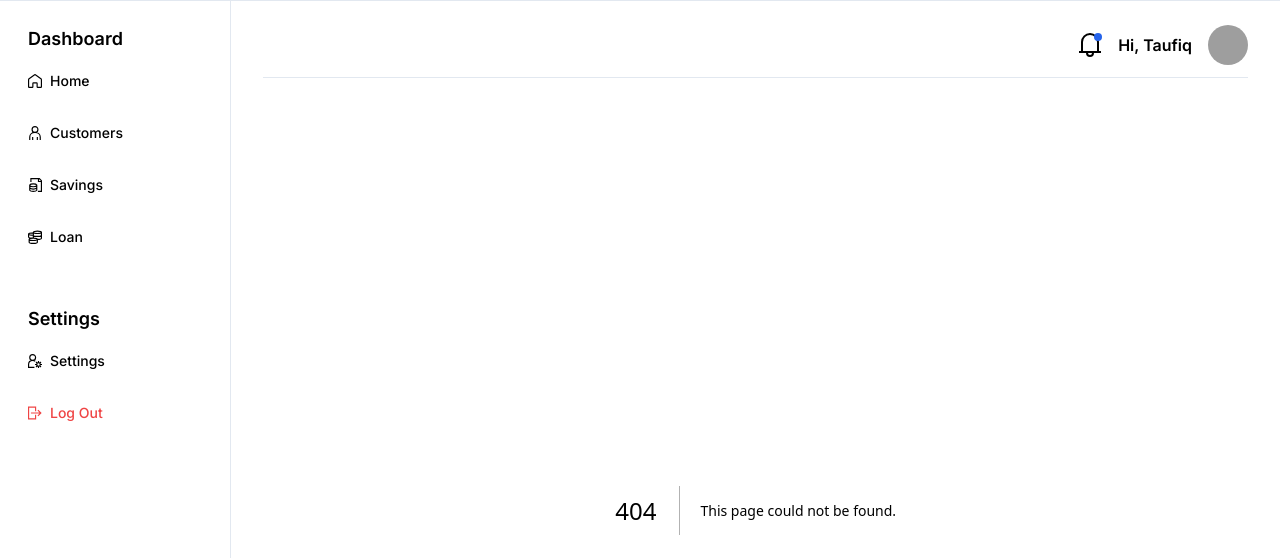
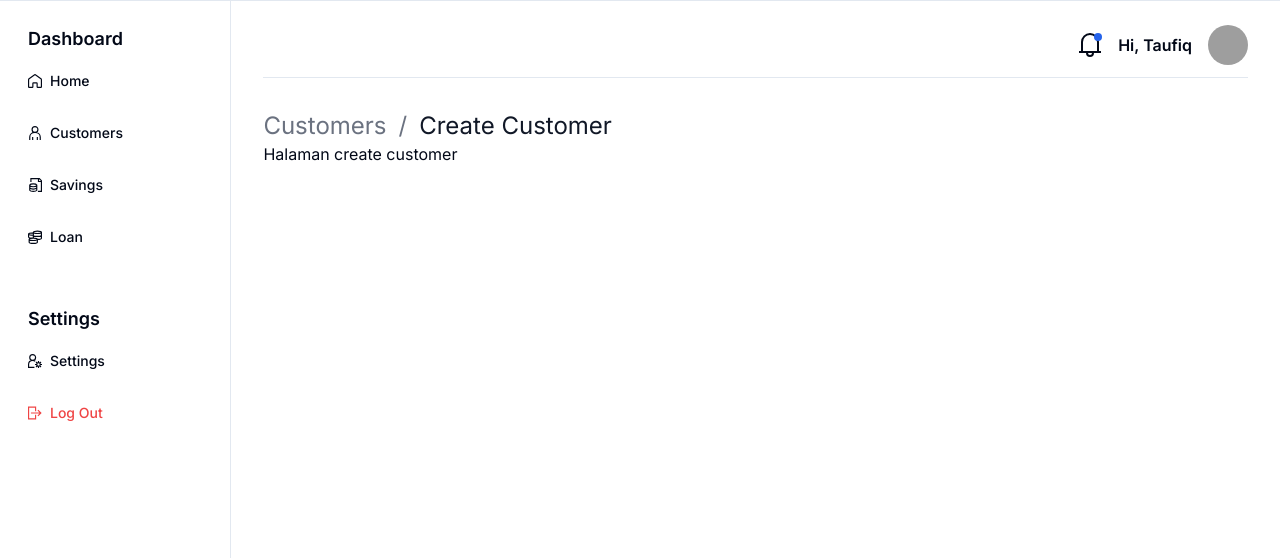
Before and after one commit to 3ramayana/koperasi-app, a Next.js app: page /customers/create in a window 1280 px wide. Before the commit this address had no page. Shown: the top 558 px of the page. Built offline with nearby package versions, Linux system fonts and the light colour scheme; grey boxes are pictures that could not be loaded.

Commit message:
breadcums create customer

```diff
--- /dev/null
+++ b/src/app/customers/create/page.tsx
@@ -0,0 +1,25 @@
+import Breadcrumbs from '@/components/layouts/Breadcrums';
+import React, { FC } from 'react';
+
+interface CreateCustomersProps {}
+
+const CreateCustomers: FC<CreateCustomersProps> = () => {
+  return (
+    <div className="w-full">
+      <Breadcrumbs
+        breadcrumbs={[
+          { label: 'Customers', href: '/customers' },
+          {
+            label: 'Create Customer',
+            href: '/customers/create',
+            active: true,
+          },
+        ]}
+      />
+      Halaman create customer
+      {/* Form create customers */}
+    </div>
+  );
+};
+
+export default CreateCustomers;
--- a/src/app/customers/page.tsx
+++ b/src/app/customers/page.tsx
@@ -3,6 +3,7 @@ import Search from '@/components/layouts/Search';
 import { Button } from '@/components/ui/button';
 import { GrUserAdd } from 'react-icons/gr';
 import TableCustomers from '@/components/layouts/TableCustomers';
+import Link from 'next/link';
 
 interface CustomersProps {}
 
@@ -15,9 +16,11 @@ const Customers: FC<CustomersProps> = () => {
 
       <div className="mt-4 flex items-center justify-between gap-2 md:mt-8">
         <Search placeholder="Search customer..." />
-        <Button>
-          <GrUserAdd size={20} className="mr-2" />
-          Create Customer
+        <Button asChild>
+          <Link href="/customers/create">
+            <GrUserAdd size={20} className="mr-2" />
+            Create Customer
+          </Link>
         </Button>
       </div>
 
--- /dev/null
+++ b/src/components/layouts/Breadcrums/index.tsx
@@ -0,0 +1,34 @@
+import React, { FC } from 'react';
+import Link from 'next/link';
+import { clsx } from 'clsx';
+
+interface BreadcrumbsProps {
+  label: string;
+  href: string;
+  active?: boolean;
+}
+
+const Breadcrumbs = ({ breadcrumbs }: { breadcrumbs: BreadcrumbsProps[] }) => {
+  return (
+    <ol className="flex w-full items-center">
+      {breadcrumbs.map((breadcrumb, index) => (
+        <li
+          key={breadcrumb.href}
+          className={clsx(
+            'flex',
+            breadcrumb.active ? 'text-gray-900' : 'text-gray-500'
+          )}>
+          <Link href={breadcrumb.href}>
+            <h1 className="text-2xl">{breadcrumb.label}</h1>
+          </Link>
+
+          {index < breadcrumbs.length - 1 ? (
+            <span className="mx-3 inline-block text-2xl">/</span>
+          ) : null}
+        </li>
+      ))}
+    </ol>
+  );
+};
+
+export default Breadcrumbs;
--- /dev/null
+++ b/src/components/layouts/CreateForm/index.tsx
@@ -0,0 +1,9 @@
+import React, { FC } from 'react';
+
+interface CreateFormProps {}
+
+const CreateForm: FC<CreateFormProps> = () => {
+  return <div className="w-full">form create</div>;
+};
+
+export default CreateForm;
--- /dev/null
+++ b/src/components/layouts/EditForm/index.tsx
@@ -0,0 +1,9 @@
+import React, { FC } from 'react';
+
+interface EditFormProps {}
+
+const EditForm: FC<EditFormProps> = () => {
+  return <div className="w-full">form edit</div>;
+};
+
+export default EditForm;
```
